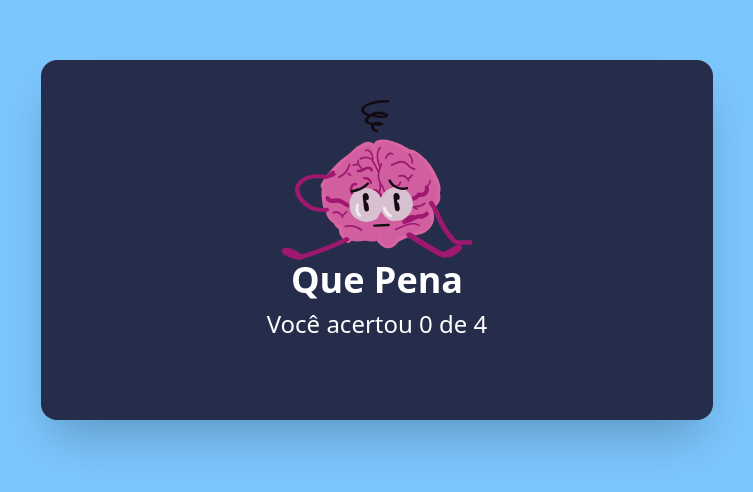
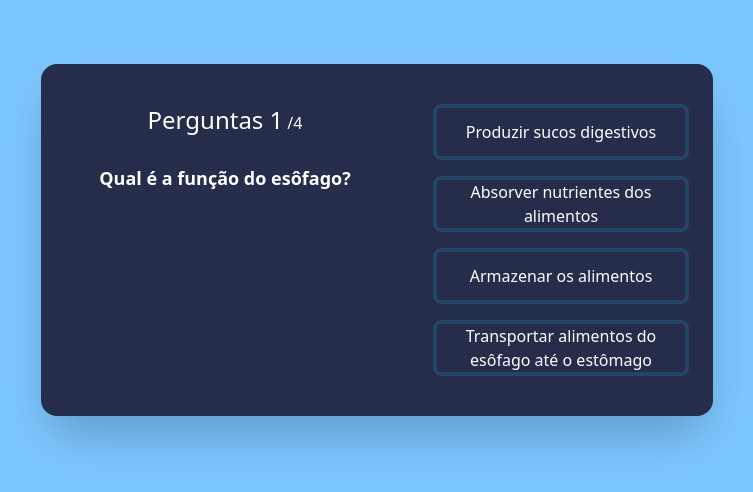
Before and after one commit to JRebertt/QuizApp-V2, a React (Vite) app: page / in a window 1280 px wide. Shown: the part 160-652 px from the top of the page, without its empty margins (263-1016 px from the left). Built offline with nearby package versions, Linux system fonts and the light colour scheme.

Commit message:
fix:score dont hide

```diff
--- a/src/App.tsx
+++ b/src/App.tsx
@@ -12,7 +12,7 @@ import SadBrain from "./assets/SadBrain.svg";
 function App() {
   const [currentQuestion, setCurrentQuestion] = useState(0);
   const [score, setScore] = useState(0);
-  const [showScore, setShowScore] = useState(true);
+  const [showScore, setShowScore] = useState(false);
   const [showResult, setShowResult] = useState<boolean | null>(null);
 
   // const [ progress, setProgress ] = useState();
```
